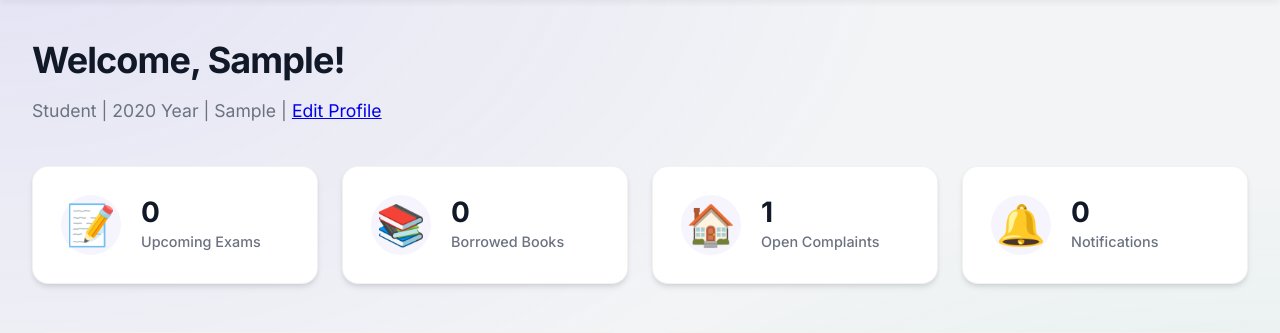
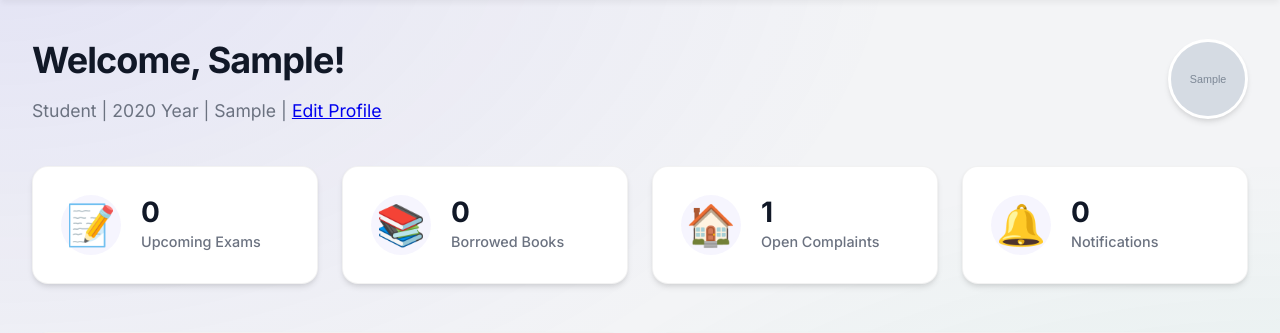
Before and after one commit to Mahendra2238/UniEase-unified-smart-campus-life-and-academic-assistant, a Django app: page /dashboard/ in a window 1280 px wide. Shown: the part 78-411 px from the top of the page. Run offline with Django 5.2, Linux system fonts and the light colour scheme; a user stored in the database is signed in; tables that the repository leaves empty hold one stand-in row (values such as "Sample post"); grey boxes marked "Sample" are stand-in pictures; data that the repository does not hold is empty.

Commit message:
Implement Profile Picture display in Dashboard

```diff
--- a/static/css/style.css
+++ b/static/css/style.css
@@ -493,8 +493,43 @@ body {
   padding: 0 2rem;
 }
 
+.dashboard-header-flex {
+  display: flex;
+  justify-content: space-between;
+  align-items: center;
+  gap: 2rem;
+  margin-bottom: 2.5rem;
+}
+
+.profile-info {
+  display: flex;
+  align-items: center;
+  gap: 1.5rem;
+}
+
+.profile-img-container {
+  width: 80px;
+  height: 80px;
+  border-radius: 50%;
+  overflow: hidden;
+  border: 3px solid white;
+  box-shadow: var(--shadow-md);
+  background: var(--bg-body);
+  display: flex;
+  align-items: center;
+  justify-content: center;
+  font-size: 2rem;
+  flex-shrink: 0;
+}
+
+.profile-img {
+  width: 100%;
+  height: 100%;
+  object-fit: cover;
+}
+
 .dashboard-header {
-  margin-bottom: 2.5rem;
+  margin-bottom: 0;
 }
 
 .dashboard-header h1 {
--- a/templates/dashboard_student.html
+++ b/templates/dashboard_student.html
@@ -4,12 +4,23 @@
 
 {% block content %}
 <div class="dashboard-container">
+    <div class="dashboard-header-flex">
         <div class="dashboard-header">
             <h1>Welcome, {{ user.first_name }}!</h1>
             <p class="user-info">
                 Student | {{ user_profile.year }} Year | {{ user_profile.department }}
                 | <a href="{% url 'edit_profile' %}" class="edit-profile-link">Edit Profile</a>
             </p>
+        </div>
+        <div class="profile-info">
+            <div class="profile-img-container">
+                {% if user_profile.profile_picture %}
+                <img src="{{ user_profile.profile_picture.url }}" alt="Profile" class="profile-img">
+                {% else %}
+                <span class="profile-initial">{{ user.first_name|first }}</span>
+                {% endif %}
+            </div>
+        </div>
     </div>
 
     <!-- Student Stats -->
```
Also changed, not shown: templates/dashboard_staff.html (+12 -0 lines), media/profiles/360_F_701293196_1zLzOPS2axcdBl54xNKFgb5CEOsYkJMt.jpg (added). Lines whose indentation alone changed are shown as unchanged.
